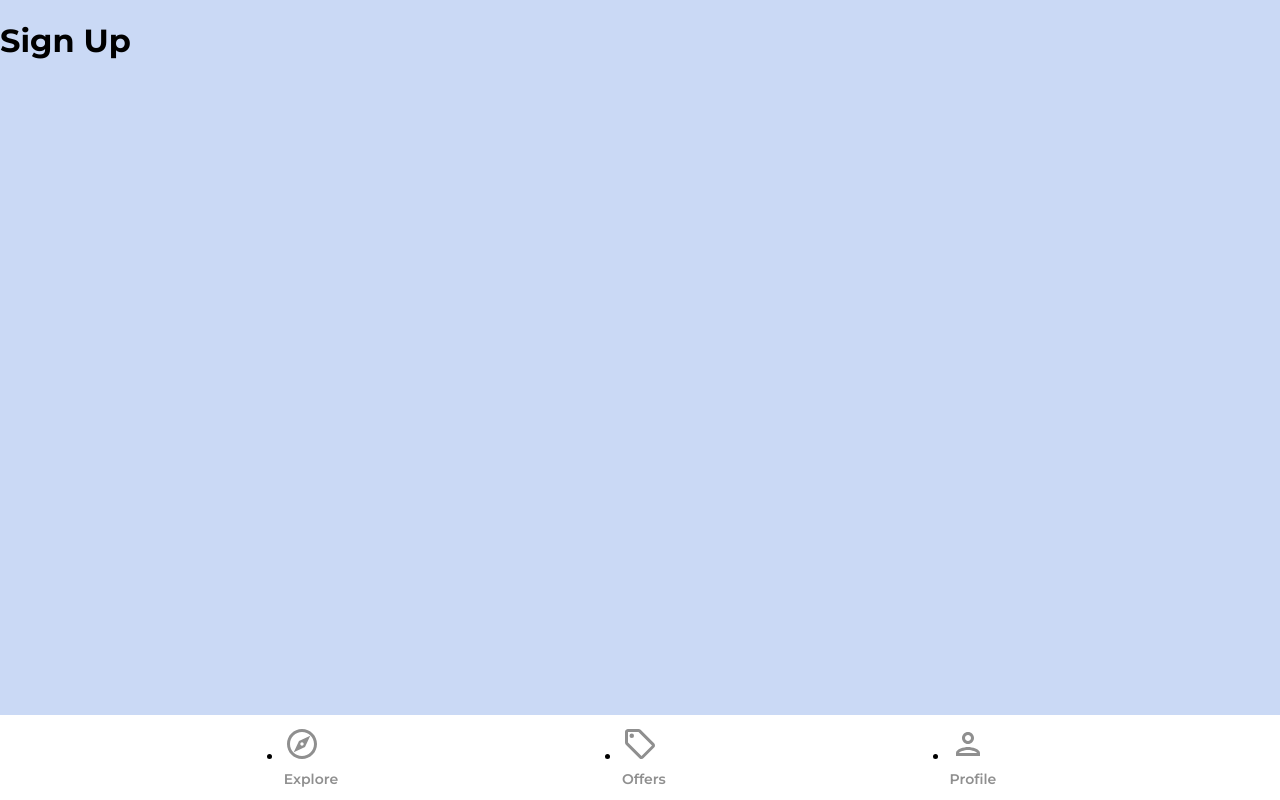
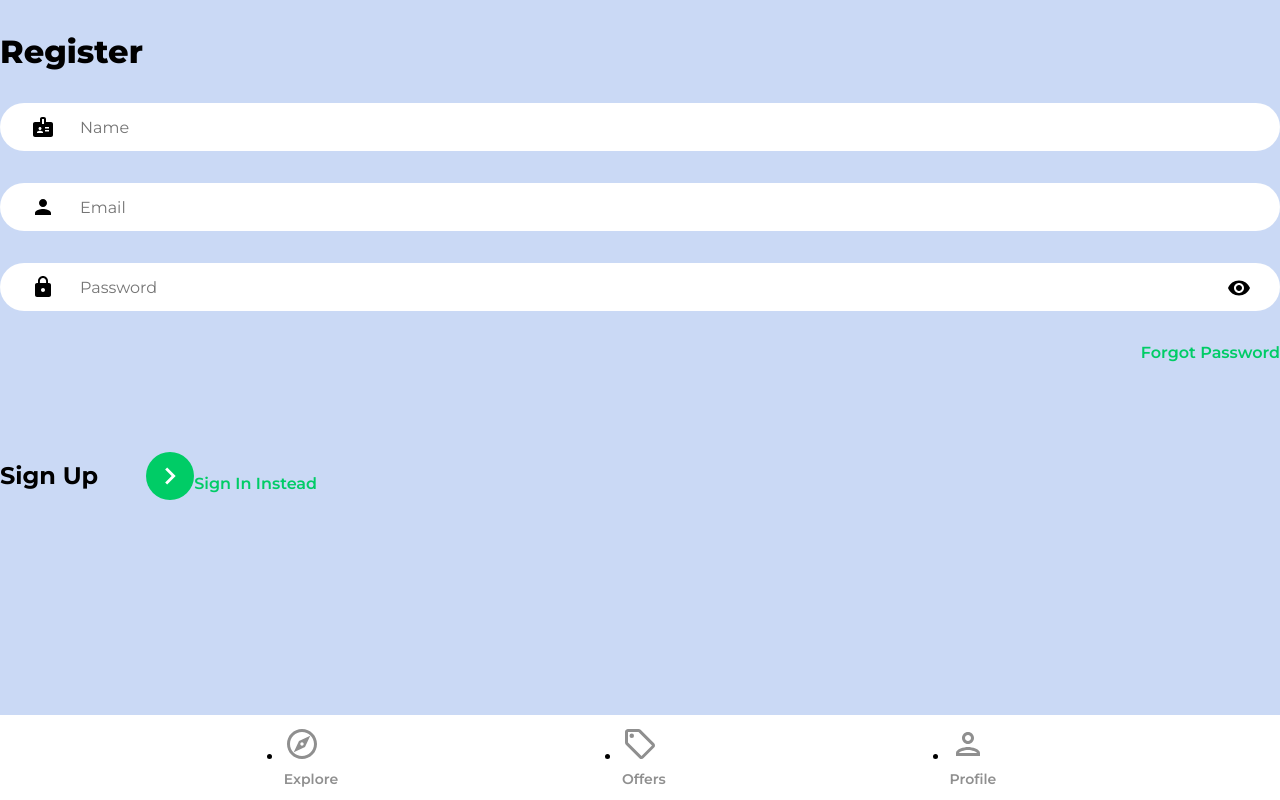
Before and after one commit to sonjayilmaz/HouseView-project, a React (Create React App) app: page /sign-up in a window 1280 px wide. Built offline with nearby package versions, Linux system fonts and the light colour scheme; no server answers.

Commit message:
Added SignUp functionality

```diff
--- a/src/index.css
+++ b/src/index.css
@@ -9,7 +9,8 @@ html::-webkit-scrollbar {
 
 body {
   font-family: 'Montserrat', sans-serif;
-  background-color: #CAD9F5;
+  background-color: #CAD9F5
+  ;
   margin: 0;
   box-sizing: border-box;
 }
--- a/src/pages/SignUp.jsx
+++ b/src/pages/SignUp.jsx
@@ -1,9 +1,107 @@
+import {useState} from 'react'
+import {Link, useNavigate} from 'react-router-dom'
+import { getAuth, createUserWithEmailAndPassword, updateProfile } from 'firebase/auth'
+import { db } from '../firebase.config.js'
+import {ReactComponent as ArrowRightIcon} from '../assets/svg/keyboardArrowRightIcon.svg'
+import visibilityIcon from '../assets/svg/visibilityIcon.svg'
+
 function SignUp() {
-    return (
-        <div>
-     <h1>Sign Up</h1>
-     </div>
-    );
+  const [showPassword, setShowPassword] = useState(false)
+  const [formData, setFormData] = useState({
+    name: '',
+    email: '',
+    password: ''
+  })
+  const {name, email, password} = formData
+
+  const navigate = useNavigate()
+
+  const onChange = (e) => {
+   setFormData((prevState) => ({
+     ...prevState,
+     [e.target.id]: e.target.value,
+   }))
   }
 
+  const onSubmit = async (e) => {
+    e.preventDefault()
+
+    try{
+    const auth = getAuth()
+
+    const userCredential = await createUserWithEmailAndPassword
+    (auth, email, password)
+
+    const user = userCredential.user
+
+    updateProfile(auth.currentUser, {
+      displayName: name,
+    })
+
+    navigate('/')
+    }catch(error){
+     console.log(error);
+    }
+  }
+
+    return (
+      <>
+      <div className='pageCotainer'>
+      <header>
+        <p className='pageHeader'>
+          Register
+        </p>
+      </header>
+      <form onSubmit={onSubmit}>
+      <input type='text' className='nameInput'
+        placeholder='Name'
+        id='name'
+        value={name}
+        onChange={onChange}
+        />
+        <input type='email' className='emailInput'
+        placeholder='Email'
+        id='email'
+        value={email}
+        onChange={onChange}
+        />
+
+        <div className='passwordInputDiv'>
+          <input type={showPassword ? 'text' : 'password'}
+          className='passwordInput'
+          placeholder='Password'
+          id='password'
+          value={password}
+          onChange={onChange}
+          />
+
+          <img src={visibilityIcon}
+          alt='show password'
+          className='showPassword'
+          onClick={() => setShowPassword((prevState) =>
+           !prevState)}
+          />
+        </div>
+        <Link to='/forgot-password'
+        className='forgotPasswordLink'>
+          Forgot Password
+        </Link>
+        <div className='signUpBar'>
+          <p className='signUpText'>
+            Sign Up
+          </p>
+          <button className='signUpButton'>
+            <ArrowRightIcon fill='#ffffff' width='34px' height='34px' />
+          </button>
+          {/* Google OAuth */}
+          <Link to='/sign-in' className='registerLink'>
+            Sign In Instead
+          </Link>
+        </div>
+      </form>
+      </div>
+      </>
+    )
+}
+
   export default SignUp;
```
Also changed, not shown: 1 other file (tests, documents, lock files or other folders).
